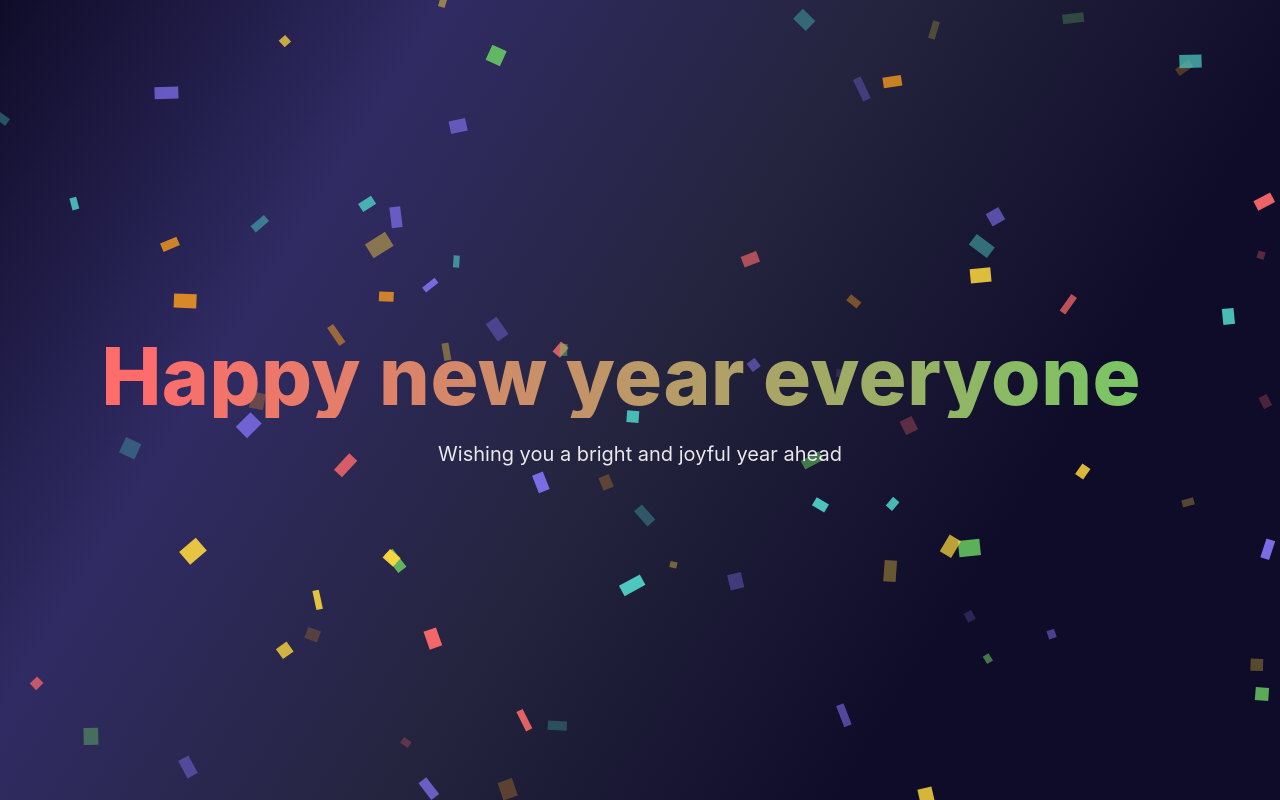
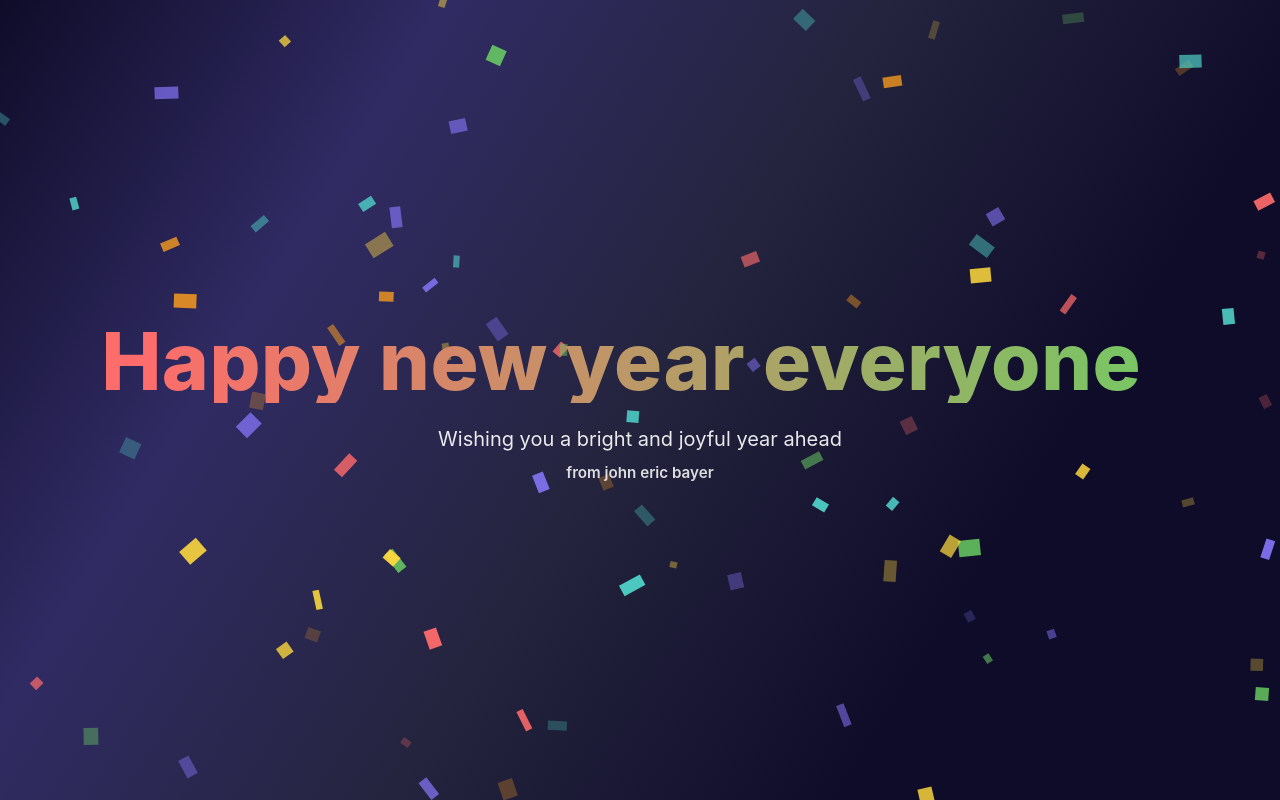
Before and after one commit to Gengarit/xmas-greeting, a React (Vite) app: page / in a window 1280 px wide. Built offline with nearby package versions, Linux system fonts and the light colour scheme; the HTML template or start-up script is replaced by a standard one.

Commit message:
Add signature 'from john eric bayer' under greeting

```diff
--- a/src/App.jsx
+++ b/src/App.jsx
@@ -54,6 +54,15 @@ function App() {
         }}>
           Wishing you a bright and joyful year ahead
         </p>
+        <p style={{
+          fontSize: '0.95rem',
+          opacity: 0.85,
+          fontWeight: '600',
+          marginTop: '0.75rem',
+          fontStyle: 'normal'
+        }}>
+          from john eric bayer
+        </p>
       </div>
 
       {/* Gallery at the bottom */}
```
